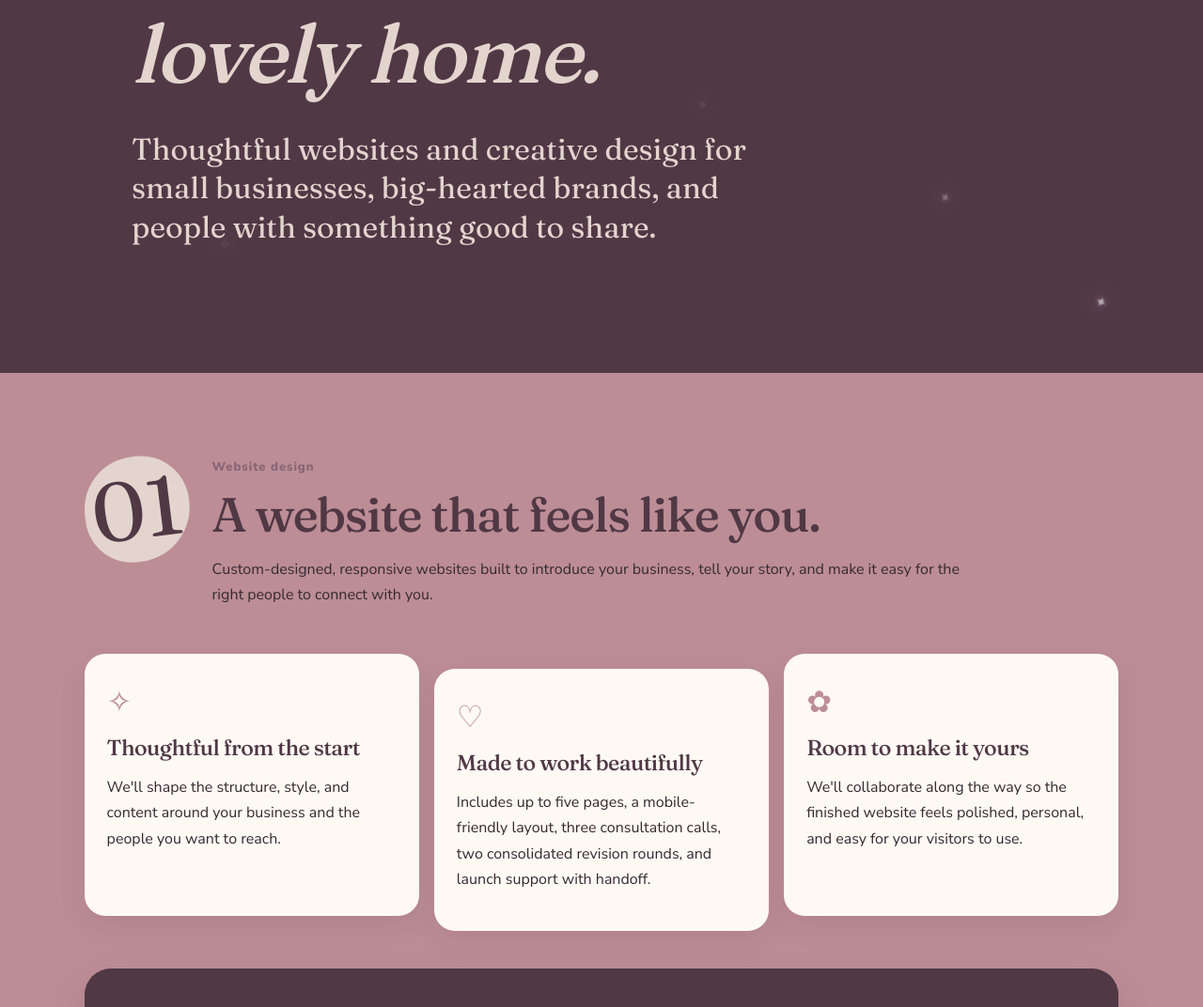
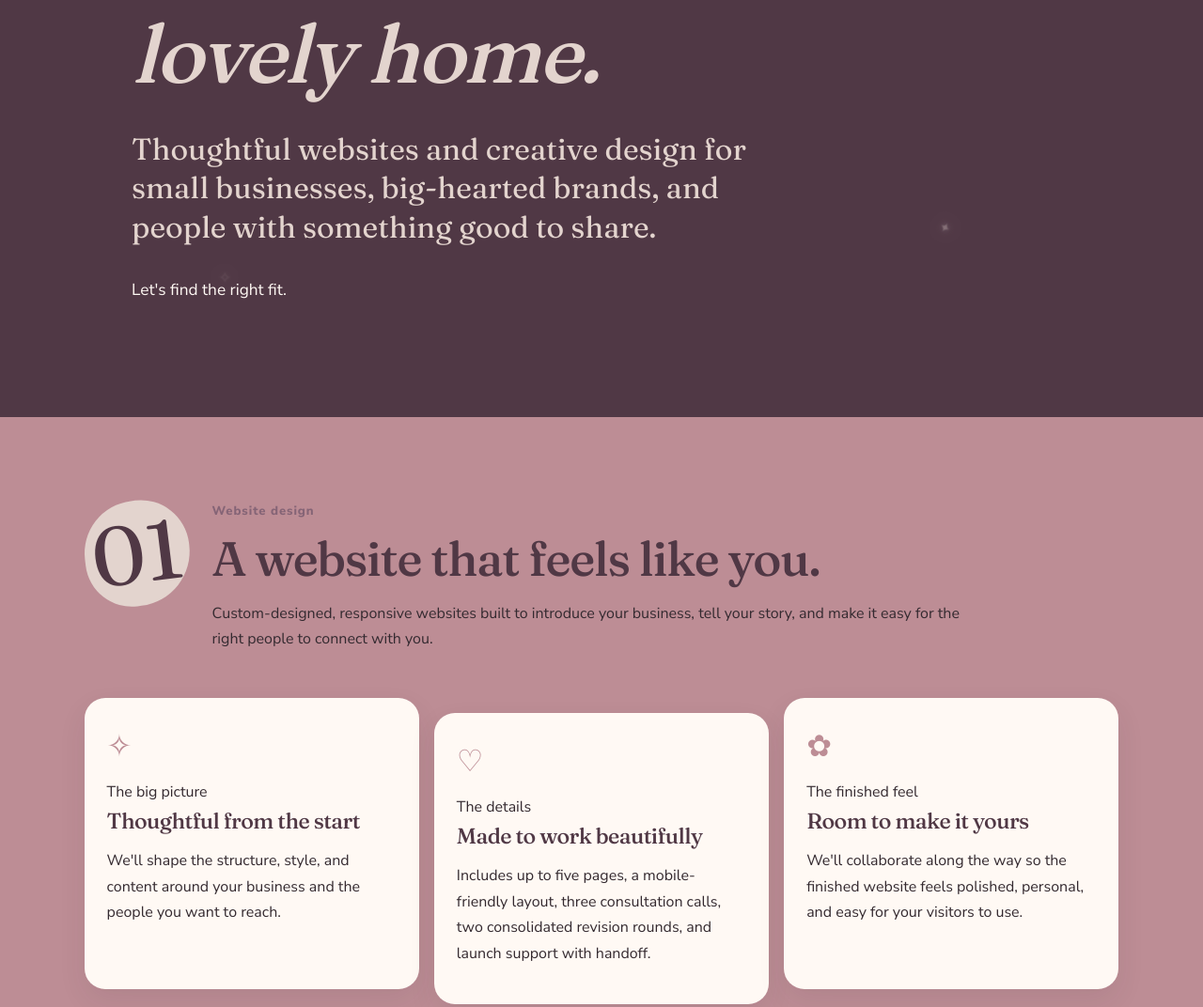
Before and after one commit to maggieanneco/maggie-anne-co-website, a plain HTML site: page services.html in a window 1280 px wide. Shown: the part 315-1387 px from the top of the page at 94% size. Drawn offline with Linux system fonts and the light colour scheme.

Commit message:
Add visual hierarchy and editorial accents to services

```diff
--- a/services.html
+++ b/services.html
@@ -4,26 +4,20 @@
 <body>
 <header class="site-header"><a class="brand" href="index.html" aria-label="Maggie Anne Co. home"><img src="assets/brand/Untitled%20design%20-%201.png" alt="Maggie Anne Co."></a><nav class="nav" aria-label="Main navigation"><a href="index.html">Home</a><a href="about.html">About</a><a href="services.html" aria-current="page">Services</a><a href="process.html">The process</a><a href="contact.html">Contact</a></nav></header>
 <main>
-<section class="hero"><div class="sparkle-field" aria-hidden="true"><span class="sparkle s1">✦</span><span class="sparkle s2">✧</span><span class="sparkle s3">✦</span><span class="sparkle s4">✧</span><span class="sparkle s5">✦</span><span class="sparkle s6">✧</span><span class="sparkle s7">✦</span></div><div class="hero-inner"><p class="eyebrow">A few ways we can work together</p><h1>Good ideas deserve a <em>lovely home.</em></h1><p class="hero-lede">Thoughtful websites and creative design for small businesses, big-hearted brands, and people with something good to share.</p></div></section>
+<section class="hero services-hero"><div class="sparkle-field" aria-hidden="true"><span class="sparkle s1">✦</span><span class="sparkle s2">✧</span><span class="sparkle s3">✦</span><span class="sparkle s4">✧</span><span class="sparkle s5">✦</span></div><div class="hero-inner"><p class="eyebrow">A few ways we can work together</p><h1>Good ideas deserve a <em>lovely home.</em></h1><p class="hero-lede">Thoughtful websites and creative design for small businesses, big-hearted brands, and people with something good to share.</p><p class="script-accent hero-script">Let's find the right fit.</p></div></section>
 <section class="section rose"><div class="section-inner">
 <div class="service-heading"><span class="section-number">01</span><div><p class="eyebrow">Website design</p><h2>A website that feels like you.</h2><p>Custom-designed, responsive websites built to introduce your business, tell your story, and make it easy for the right people to connect with you.</p></div></div>
 <div class="service-feature-grid">
-    <article class="service-card"><span class="card-doodle">✧</span><h3>Thoughtful from the start</h3><p>We'll shape the structure, style, and content around your business and the people you want to reach.</p></article>
-    <article class="service-card"><span class="card-doodle">♡</span><h3>Made to work beautifully</h3><p>Includes up to five pages, a mobile-friendly layout, three consultation calls, two consolidated revision rounds, and launch support with handoff.</p></article>
-    <article class="service-card"><span class="card-doodle">✿</span><h3>Room to make it yours</h3><p>We'll collaborate along the way so the finished website feels polished, personal, and easy for your visitors to use.</p></article>
+<article class="service-card"><span class="card-doodle">✧</span><span class="card-kicker">The big picture</span><h3>Thoughtful from the start</h3><p>We'll shape the structure, style, and content around your business and the people you want to reach.</p></article>
+<article class="service-card"><span class="card-doodle">♡</span><span class="card-kicker">The details</span><h3>Made to work beautifully</h3><p>Includes up to five pages, a mobile-friendly layout, three consultation calls, two consolidated revision rounds, and launch support with handoff.</p></article>
+<article class="service-card"><span class="card-doodle">✿</span><span class="card-kicker">The finished feel</span><h3>Room to make it yours</h3><p>We'll collaborate along the way so the finished website feels polished, personal, and easy for your visitors to use.</p></article>
 </div>
-  <aside class="founding-offer">
-    <div class="offer-stamp">A little<br>launch<br>celebration</div>
-    <div><p class="eyebrow">Temporary founding-client offer · first 10 clients</p><h2>Be part of the beginning.</h2><p class="offer-price">$350</p><p>A special introductory rate for the first ten website clients while founding spots remain available.</p><p class="offer-footnote">This is a limited-time offer and will disappear once all founding spots are filled.</p></div>
-  </aside>
-  <div class="details-grid">
-    <article class="detail-card"><p class="eyebrow">Getting started</p><h3>$100 retainer</h3><p>Required to reserve your project and begin work.</p></article>
-    <article class="detail-card"><p class="eyebrow">Project timing</p><h3>About 2–4 weeks</h3><p>Timing depends on content, feedback, approvals, and project complexity.</p></article>
-  </div>
+<aside class="founding-offer"><div class="offer-stamp">A little<br>launch<br>celebration</div><div><p class="eyebrow">Temporary founding-client offer · first 10 clients</p><h2>Be part of the beginning.</h2><p class="offer-price">$350</p><p>A special introductory rate for the first ten website clients while founding spots remain available.</p><p class="offer-footnote">This is a limited-time offer and will disappear once all founding spots are filled.</p></div></aside>
+<div class="details-grid"><article class="detail-card"><p class="eyebrow">Getting started</p><h3>$100 retainer</h3><p>Required to reserve your project and begin work.</p></article><article class="detail-card"><p class="eyebrow">Project timing</p><h3>About 2–4 weeks</h3><p>Timing depends on content, feedback, approvals, and project complexity.</p></article></div>
 <p class="small-note">Additional pages or features are quoted separately. Domain registration and third-party service costs are paid by the client. Optional maintenance is separate. Final scope and timing are confirmed in the project agreement.</p>
 </div></section>
 <section class="section mauve"><div class="section-inner">
-  <div class="service-heading service-heading-light"><span class="section-number">02</span><div><p class="eyebrow">Creative design</p><h2>A little idea, a lot of possibilities.</h2><p>From the little details to the big ideas, I love helping bring creative projects to life. Tell me what you're dreaming up and we can shape a custom project around it.</p></div></div>
+<div class="service-heading service-heading-light"><span class="section-number">02</span><div><p class="eyebrow">Creative design</p><h2>A little idea, a lot of possibilities.</h2><p>From the little details to the big ideas, I love helping bring creative projects to life. Tell me what you're dreaming up and we can shape a custom project around it.</p><span class="script-accent service-script">made just for you</span></div></div>
 <div class="creative-grid">
 <article class="creative-card"><span>✿</span><h3>Branding & logos</h3><p>Visual identity pieces that help your business feel recognizable and put together.</p></article>
 <article class="creative-card"><span>♡</span><h3>Invitations & stationery</h3><p>Thoughtful designs for celebrations, events, and the moments worth remembering.</p></article>
@@ -31,9 +25,8 @@
 <article class="creative-card"><span>✳</span><h3>Print & promotional design</h3><p>Flyers, brochures, promotional pieces, and other printed details.</p></article>
 <article class="creative-card"><span>⌁</span><h3>Canva templates</h3><p>Reusable, editable designs made to fit your style and needs.</p></article>
 <article class="creative-card"><span>＋</span><h3>Something custom?</h3><p>Have an idea that doesn't fit a category? Tell me about it. I'm always up for exploring a new creative project.</p></article>
-  </div>
-  <p class="service-note">Creative design projects are custom-quoted based on the scope and details of each request.</p>
+</div><p class="service-note">Creative design projects are custom-quoted based on the scope and details of each request.</p>
 </div></section>
-<section class="section center"><div class="section-inner"><h2>Have a project in mind?</h2><p>Let's talk through what you're dreaming up.</p><a class="btn" href="contact.html">Let's talk about it</a></div></section>
+<section class="section center final-invitation"><div class="section-inner"><h2>Have a project in mind?</h2><p class="script-accent closing-script">I'd love to hear about it.</p><p>Let's talk through what you're dreaming up.</p><a class="btn" href="contact.html">Let's talk about it</a></div></section>
 </main><footer class="site-footer"><div class="footer-mark">Maggie Anne Co.</div><p>Thoughtfully designed. Personally crafted.</p><p>© <span id="year"></span> Maggie Anne Co.</p></footer>
 </body></html>
```
Lines whose indentation alone changed are shown as unchanged.
